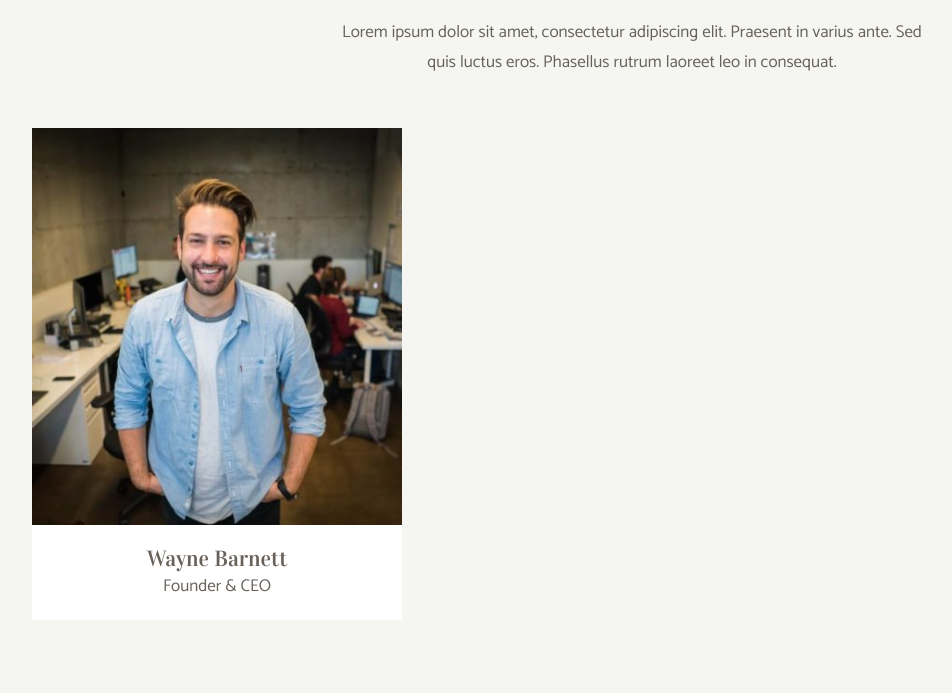
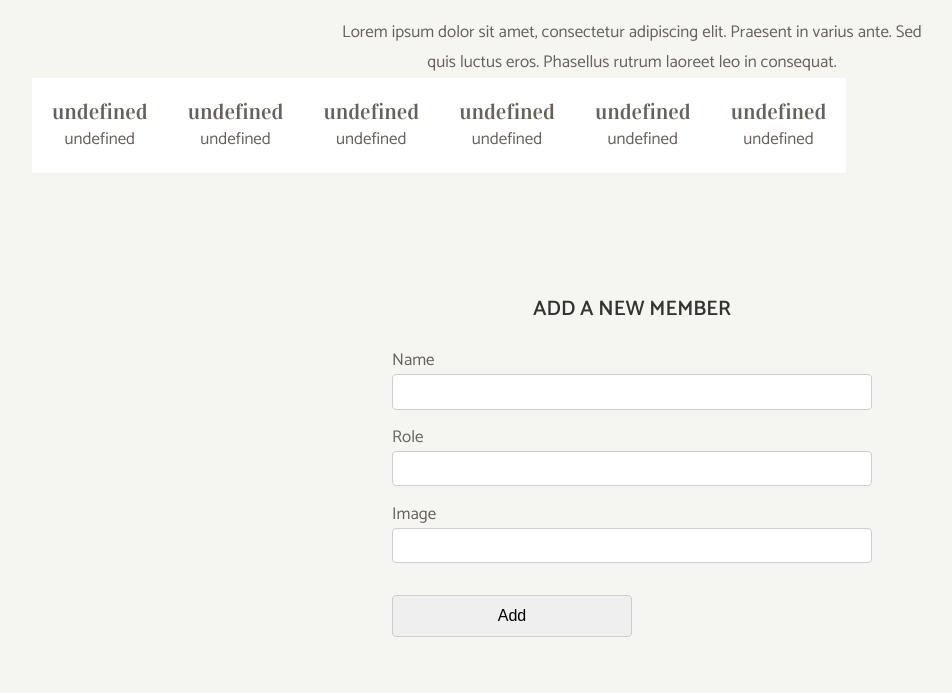
Before and after one commit to alessandro-cappelli/js-our-team, a plain HTML site: page index.html in a window 1280 px wide. Shown: the part 107-800 px from the top of the page, without its empty margins (8-960 px from the left). Drawn offline with Linux system fonts and the light colour scheme.

Commit message:
inserito nel ciclo for

```diff
--- a/index.html
+++ b/index.html
@@ -23,18 +23,7 @@
         <div class="team-container">
           <!-- Inseriamo inizialmente una card statica per stilarla e vedere l'effetto finale -->
 
-          <div class="team-card">
-            <div class="card-image">
-              <img
-                src="img/wayne-barnett-founder-ceo.jpg"
-                alt="Wayne Barnett"
-              />
-            </div>
-            <div class="card-text">
-              <h3>Wayne Barnett</h3>
-              <p>Founder & CEO</p>
-            </div>
-          </div>
+
         </div>
       </div>
     </section>
@@ -54,5 +43,8 @@
         </div>
       </div>
     </section>
+
+
+    <script src="main.js"></script>
   </body>
 </html>
--- a/main.js
+++ b/main.js
@@ -31,8 +31,19 @@ const team = [
   },
 ];
 
-const personTeam = document.getElementByClassName("team-container");
+let personTeam = document.querySelector('.team-container');
 
-for (let i=1; i<team.length; i++){
+for (let i=0; i<team.length; i++){
+  personTeam.innerHTML += `
+  <div class="team-card>"
+    <div class="card-image>"
+      <img src="img/${team.image}" alt="${team.name}"/>
+    </div>
+    <div class="card-text">
+      <h3>${team.name}</h3>
+      <p>${team.role}</p>
+    </div>
+  </div>`
 
 }
+console.log(personTeam)
```
